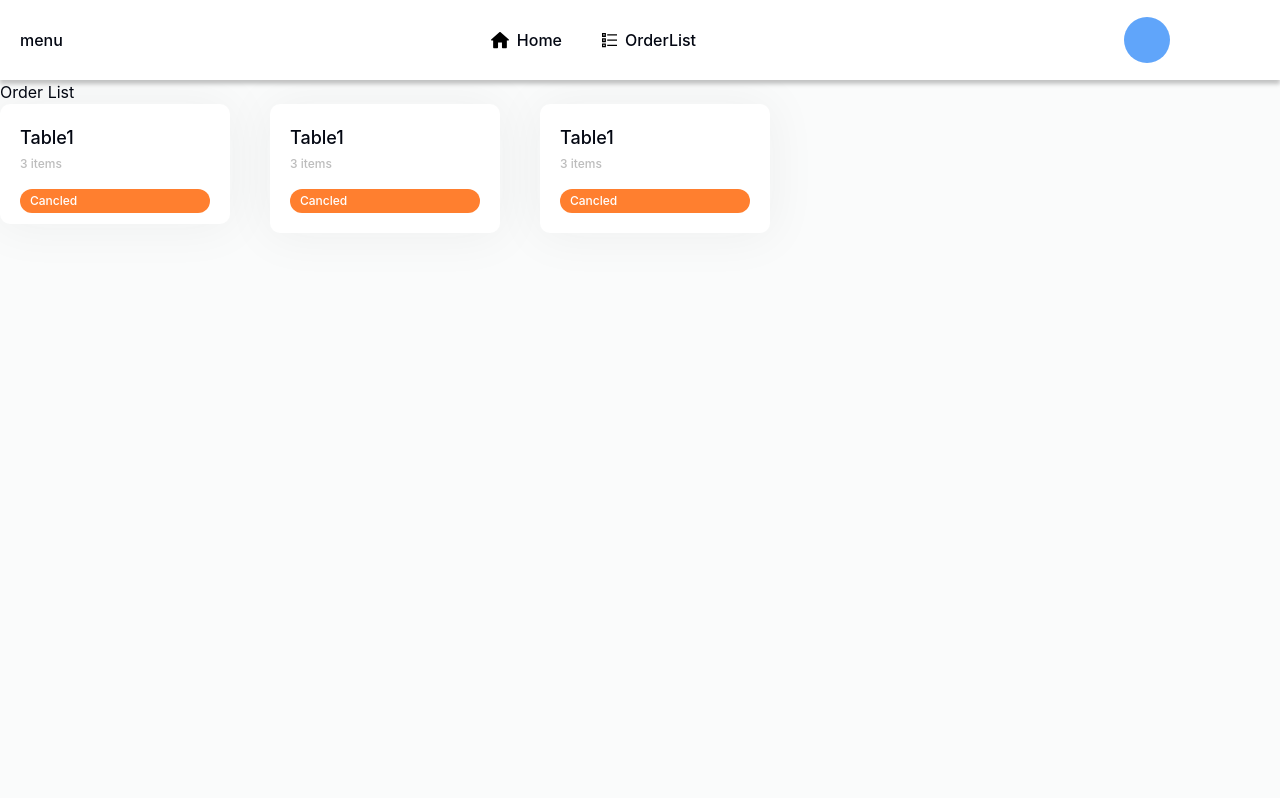
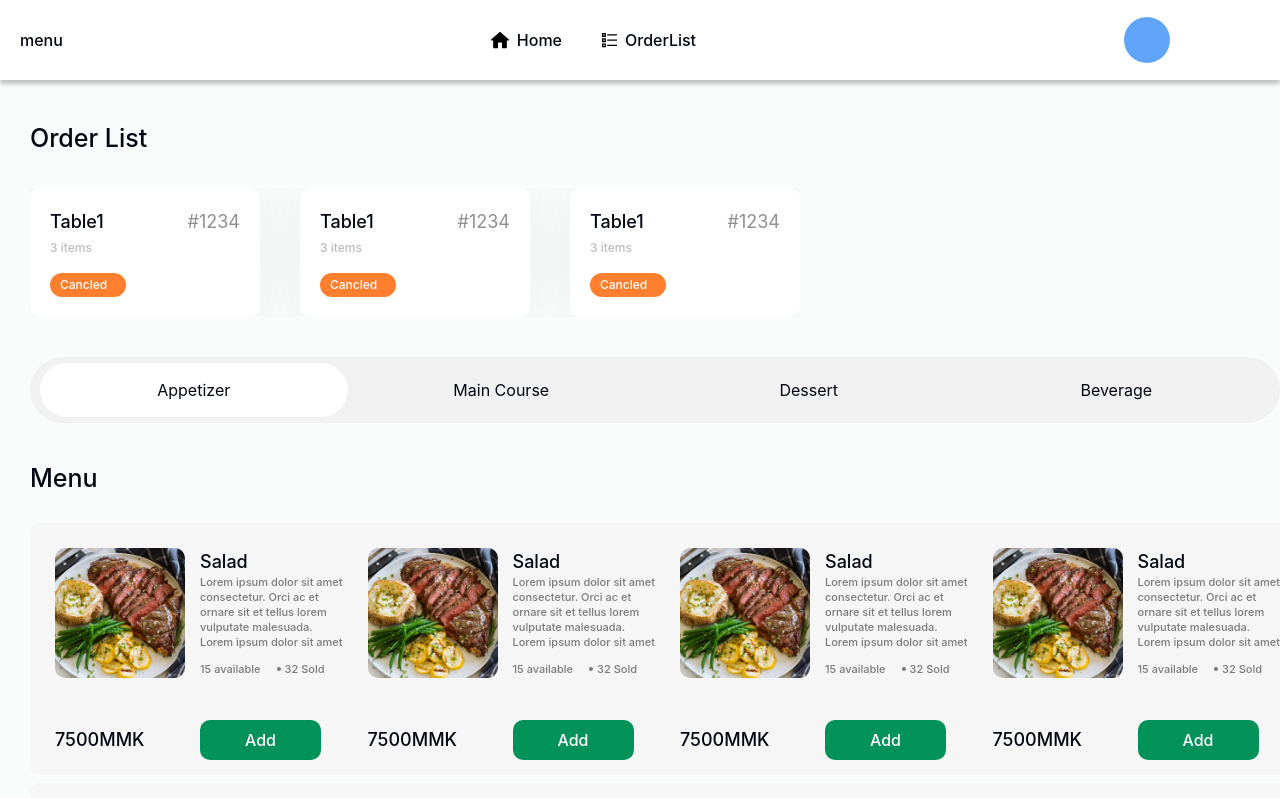
Before and after one commit to SawLinThant/restaurant-pos, a React (Vite) app: page /order/management in a window 1280 px wide. Built offline with nearby package versions, Linux system fonts and the light colour scheme.

Commit message:
add: create order list preview, create menu list

```diff
--- /dev/null
+++ b/src/components/Order/DishCard.tsx
@@ -0,0 +1,44 @@
+import DotIcon from "../icons/dot";
+
+const DishCard = () => {
+  return (
+    <div className="flex w-full sm:w-[330px] flex-col bg-[#F6F6F6] rounded-[10px]  pt-[25px] pl-[25px] pr-[15px] pb-[15px]">
+      <div className="flex overflow-y-auto">
+        <div className=" w-1/2 flex-shrink">
+          <img
+            src="/dishes/steak.jpg"
+            width={256}
+            height={128}
+            className="w-[130px] h-[130px] rounded-[10px] object-cover align-top"
+          />
+        </div>
+        <div className=" w-1/2 flex-col ">
+          <span className="text-[18px] font-[500]">Salad</span>
+          <div className="text-[11px] font-[500] text-[#00000080] h-[45%] overflow-y-auto  leading-[15px]">
+            Lorem ipsum dolor sit amet consectetur. Orci ac et ornare sit et
+            tellus lorem vulputate malesuada. Lorem ipsum dolor sit amet
+            consectetur. Orci ac et ornare sit et tellus lorem vulputate
+            malesuada.{" "}
+          </div>
+          <div className=" text-[11px] mt-[10px] gap-x-4 flex items-center leading-[15px] text-[#00000080] font-[500]">
+            <span>15 available</span>
+            <div className="flex items-center gap-x-1">
+              <DotIcon />
+              <span>32 Sold</span>
+            </div>
+          </div>
+        </div>
+      </div>
+      <div className="flex items-center">
+        <div className="w-1/2 flex">
+          <span className="font-[500] text-[18px]">7500MMK</span>
+        </div>
+        <div className="w-1/2">
+          <button className="bg-[#009258] py-[7px] px-[44px] text-[16p] font-[500] text-white rounded-[10px]">Add</button>
+        </div>
+      </div>
+    </div>
+  );
+};
+
+export default DishCard;
--- /dev/null
+++ b/src/components/Order/DishList.tsx
@@ -0,0 +1,24 @@
+import DishCard from "./DishCard";
+
+const DishList = () => {
+  return (
+    <div className="flex w-full flex-col">
+      <span className="mb-[30px] text-[25px] font-[500] leading-[30px]">
+        Menu
+      </span>
+      <div className="grid lg:grid-cols-4 md:grid-cols-2 gap-y-2">
+        <DishCard />
+        <DishCard />
+        <DishCard />
+        <DishCard />
+        <DishCard />
+        <DishCard />
+        <DishCard />
+        <DishCard />
+        <DishCard />
+      </div>
+    </div>
+  );
+};
+
+export default DishList;
--- /dev/null
+++ b/src/components/Order/MenuOptionBar.tsx
@@ -0,0 +1,40 @@
+import { selectDishMenu, setSelectedMenu } from "@/store/slices/dishMenuSlice";
+import clsx from "clsx";
+
+import { useDispatch, useSelector } from "react-redux";
+
+const MenuOptionBar = () => {
+  const options = useSelector(selectDishMenu);
+  const dispatch = useDispatch();
+
+  return (
+    <div
+      className={clsx(
+        "flex w-full sticky top-0 bg-[#F1F1F1] rounded-[100px] py-[6px] px-[10px]",
+        {}
+      )}
+    >
+      {options.map((currentOption) => {
+        return (
+          <div
+            className={clsx(
+              "py-[15px] w-full items-center justify-center flex rounded-[100px] cursor-pointer",
+              {
+                "bg-[#FFFFFF]": currentOption.isSelected,
+                "bg-[#F1F1F1]": !currentOption.isSelected,
+              }
+            )}
+            key={currentOption.id}
+            onClick={() => {
+              dispatch(setSelectedMenu(currentOption.id));
+            }}
+          >
+            <span>{currentOption.name}</span>
+          </div>
+        );
+      })}
+    </div>
+  );
+};
+
+export default MenuOptionBar;
--- a/src/components/Order/OrderCard.tsx
+++ b/src/components/Order/OrderCard.tsx
@@ -6,12 +6,12 @@ const OrderCard = () => {
     <div className="flex flex-col w-full h-full bg-white p-[20px] rounded-[10px] shadow-OrderCardShadow">
       <div className="flex w-full">
         <span className="text-[18px] font-[500]">Table1</span>
-        <span></span>
+        <span className="flex w-full justify-end text-[18px] text-[#22222280] font-[400]">#1234</span>
       </div>
       <span className="text-[12px] font-[500] text-[#222222] text-opacity-[30%] mt-[4px] mb-[16px]">3 items</span>
       <div
         className={clsx(
-          "px-[10px] py-[3px]  text-[12px] bg-[#FF3333] rounded-[100px] font-[500] text-white",
+          "px-[10px] py-[3px] w-[40%] text-[12px] bg-[#FF3333] rounded-[100px] font-[500] text-white",
           {
             "bg-[#FF7F2F]": currentState == "waiting",
             "bg-[#FF3333]": currentState == "canceled",
--- a/src/components/Order/OrderListPreview.tsx
+++ b/src/components/Order/OrderListPreview.tsx
@@ -2,16 +2,16 @@ import OrderCard from "./OrderCard";
 
 const OrderListPreview = () => {
   return (
-    <div className="flex w-full flex-col overflow-x-auto gap-x-5">
-      <span className=" flex-shrink-0 w-full">Order List</span>
-      <div className="flex w-full gap-x-10">
-        <div className="sm:w-[230px] h-[120px] w-full">
+    <div className="flex  flex-col overflow-x-auto gap-x-5">
+      <span className=" flex-shrink-0 w-full text-[25px] font-[500] mb-[30px]">Order List</span>
+      <div className="flex gap-x-10 overflow-x-auto px-[10px] sm:px-[0px]">
+        <div className="sm:w-[230px] w-full flex-shrink-0">
           <OrderCard />
         </div>
-        <div className="sm:w-[230px] w-full">
+        <div className="sm:w-[230px] w-full flex-shrink-0">
           <OrderCard />
         </div>
-        <div className="sm:w-[230px] w-full">
+        <div className="sm:w-[230px] w-full flex-shrink-0">
           <OrderCard />
         </div>
       </div>
--- /dev/null
+++ b/src/components/icons/dot.tsx
@@ -0,0 +1,21 @@
+
+
+const DotIcon = () => {
+  return (
+    <svg
+      xmlns="http://www.w3.org/2000/svg"
+      width="4"
+      height="4"
+      viewBox="0 0 4 4"
+      fill="none"
+    >
+      <path
+        d="M4 2C4 2.39556 3.8827 2.78224 3.66294 3.11114C3.44318 3.44004 3.13082 3.69638 2.76537 3.84776C2.39991 3.99913 1.99778 4.03874 1.60982 3.96157C1.22186 3.8844 0.865492 3.69392 0.585787 3.41421C0.306083 3.13451 0.115601 2.77814 0.0384303 2.39018C-0.0387401 2.00222 0.000866572 1.60008 0.152242 1.23463C0.303617 0.869181 0.559962 0.556823 0.88886 0.337061C1.21776 0.117298 1.60444 0 2 0C2.53043 0 3.03914 0.210714 3.41421 0.585786C3.78929 0.960859 4 1.46957 4 2Z"
+        fill="black"
+        fill-opacity="0.5"
+      />
+    </svg>
+  );
+};
+
+export default DotIcon;
--- a/src/index.css
+++ b/src/index.css
@@ -32,6 +32,8 @@ body {
   place-items: start;
   min-width: 320px;
   min-height: 100vh;
+  overflow-x: hidden;
+  overflow-y: hidden;
 }
 
 h1 {
--- /dev/null
+++ b/src/lib/constants/MenuOptions.ts
@@ -0,0 +1 @@
+export const MenuOptions = ["Appetizer", "Main Course", "Dessert", "Beverage"];
--- a/src/pages/Order/OrderManagement.tsx
+++ b/src/pages/Order/OrderManagement.tsx
@@ -1,13 +1,22 @@
-import OrderListPreview from "@/components/Order/OrderListPreview"
-
+import DishList from "@/components/Order/DishList";
+import MenuOptionBar from "@/components/Order/MenuOptionBar";
+import OrderListPreview from "@/components/Order/OrderListPreview";
 
 const OrderManagement = () => {
-    console.log("order management")
+  console.log("order management");
   return (
-    <div className="flex w-full bg-primary h-[calc(100vh-10vh)] overflow-y-auto overflow-x-hidden">
-      <OrderListPreview/>
+    <div className="flex w-full flex-col gap-y-10 pl-[30px] bg-primary h-[calc(100vh-10vh)] overflow-y-auto overflow-x-hidden pt-[40px]">
+      <div className="flex w-full">
+        <OrderListPreview />
+      </div>
+      <div className="flex w-full flex-col ">
+        <MenuOptionBar/>
+      </div>
+      <div className="flex w-full">
+          <DishList/>
+      </div>
     </div>
-  )
-}
+  );
+};
 
-export default OrderManagement
+export default OrderManagement;
--- /dev/null
+++ b/src/store/slices/dishMenuSlice.ts
@@ -0,0 +1,51 @@
+import { MenuOptions } from "@/lib/constants/MenuOptions";
+import { createSlice, PayloadAction } from "@reduxjs/toolkit";
+import { RootState } from "../store";
+
+export interface DishMenuProps {
+  id: number;
+  name: string;
+  isSelected: boolean;
+}
+
+const initialState: DishMenuProps[] = MenuOptions.map((option, index) => {
+  if (index === 0) {
+    return {
+      id: index,
+      name: option,
+      isSelected: true,
+    };
+  } else
+    return {
+      id: index,
+      name: option,
+      isSelected: false,
+    };
+});
+
+export const dishMenuSlice = createSlice({
+  name: "dishMenu",
+  initialState,
+  reducers: {
+    setSelectedMenu: (state, action: PayloadAction<number>) => {
+      return state.map((currentState) => {
+        if (currentState.id === action.payload) {
+          return {
+            ...currentState,
+            isSelected: true,
+          };
+        } else {
+          return {
+            ...currentState,
+            isSelected: false,
+          };
+        }
+      });
+    },
+  },
+});
+
+export const { setSelectedMenu } = dishMenuSlice.actions;
+export const selectDishMenu = (state: RootState) => state.dishMenu;
+
+export default dishMenuSlice.reducer;
--- a/src/store/store.ts
+++ b/src/store/store.ts
@@ -1,12 +1,14 @@
 import { configureStore } from "@reduxjs/toolkit";
 import sideBarReducer from "../store/slices/sidebarSlice";
+import dishMenuReducer from "../store/slices/dishMenuSlice";
 
 const store = configureStore({
   reducer: {
     sidebar: sideBarReducer,
+    dishMenu: dishMenuReducer,
   },
 });
 
 export type RootState = ReturnType<typeof store.getState>;
-export type AppStore= typeof store
+export type AppStore = typeof store;
 export default store;
```
Also changed, not shown: public/dishes/salad.png (added), public/dishes/steak.jpg (added).
